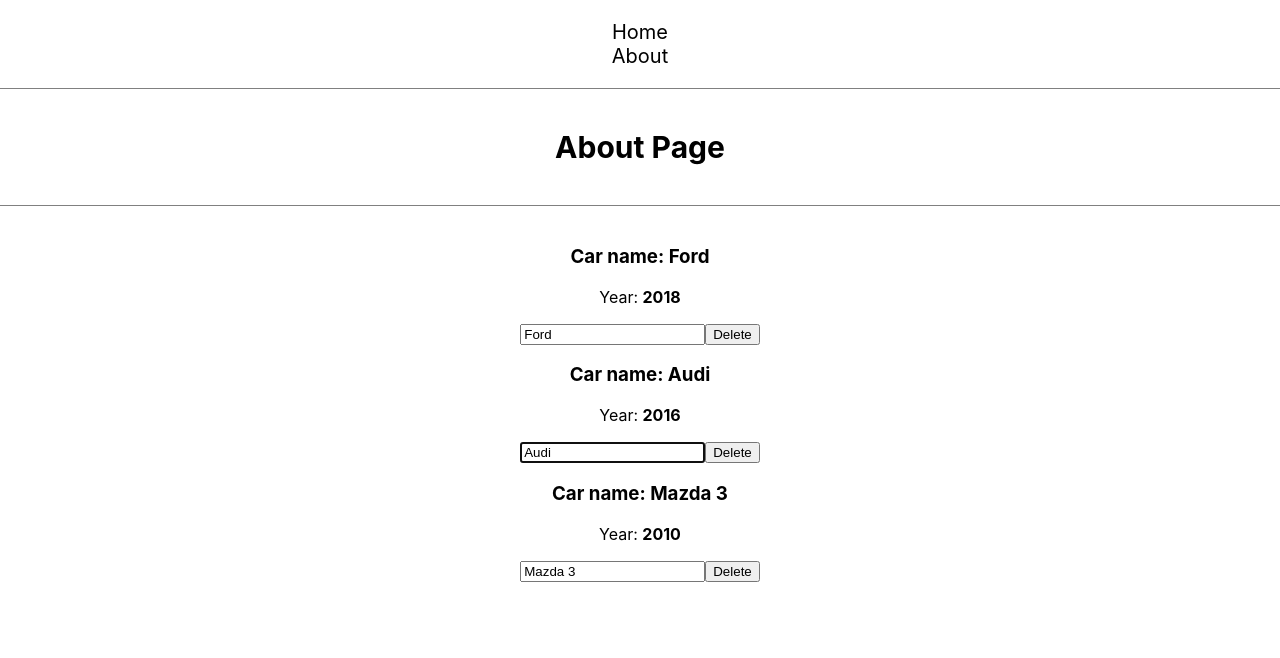
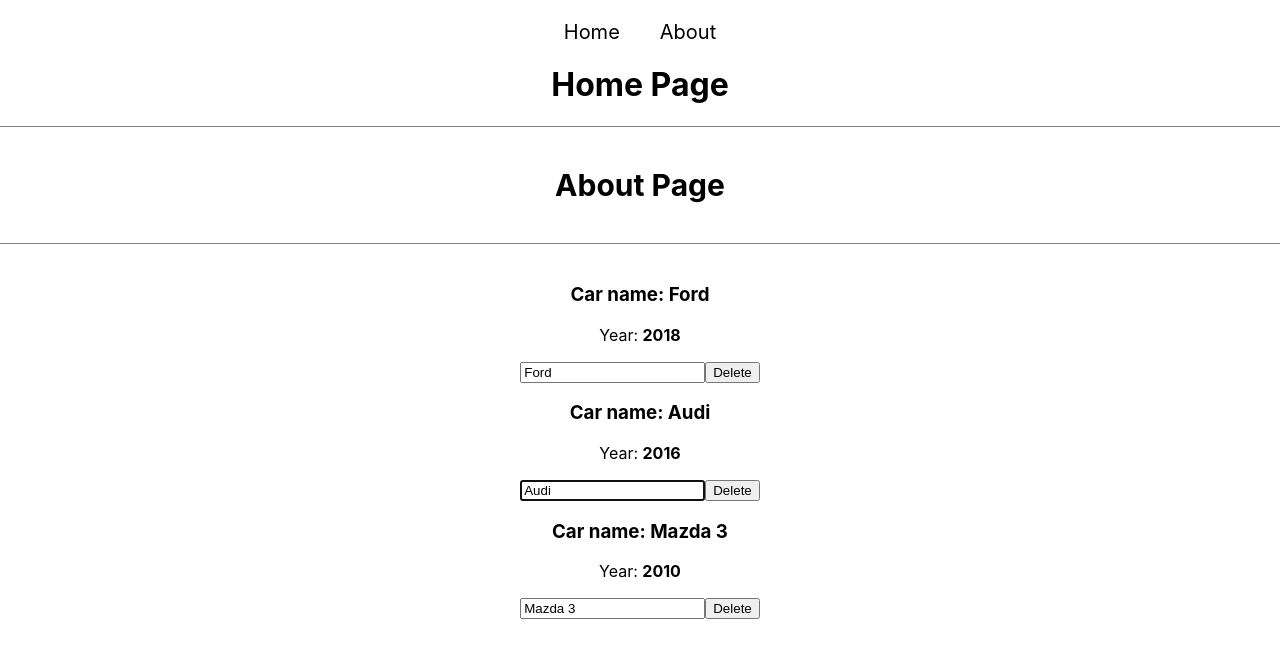
Before and after one commit to Rainspistols/React-tut-0-to-pro-, a React (Create React App) app in the folder react-theory/: page / in a window 1280 px wide. Shown: the top 658 px of the page. Built offline with nearby package versions, Linux system fonts and the light colour scheme.

Commit message:
create first route

```diff
--- a/react-theory/src/App.js
+++ b/react-theory/src/App.js
@@ -2,7 +2,8 @@
 import Radium from "radium";
 import Car from "./Car/Car";
 import ErrorBoundary from "./ErrorBoundary/ErrorBoundary";
-import Counter from "./Counter/Counter";
+// import Counter from "./Counter/Counter";
+import { Rout, Route } from "react-router-dom";
 import AboutPage from "./components/AboutPage/AboutPage";
 
 export const ClickedContext = React.createContext(false);
@@ -60,6 +61,11 @@
         ul: {
           "list-style": "none",
           padding: "0",
+          display: "flex",
+          "justify-content": "center",
+          li: {
+            margin: "0 20px"
+          },
           a: {
             color: "black",
             textDecoration: "none"
@@ -101,22 +107,22 @@
 
     return (
       <div className="App" style={divStyle}>
-        <div>
         <nav className="nav" style={Style.nav}>
           <ul style={Style.nav.ul}>
-              <li>
+            <li style={Style.nav.ul.li}>
               <a href="/" style={Style.nav.ul.a}>
                 Home
               </a>
             </li>
-              <li>
+            <li style={Style.nav.ul.li}>
               <a href="/about" style={Style.nav.ul.a}>
                 About
               </a>
             </li>
           </ul>
         </nav>
-        </div>
+
+        <Route path={"/"} exact render={() => <h1>Home Page</h1>} />
 
         <AboutPage title={"About Page"} />
 
```
Lines whose indentation alone changed are shown as unchanged.
